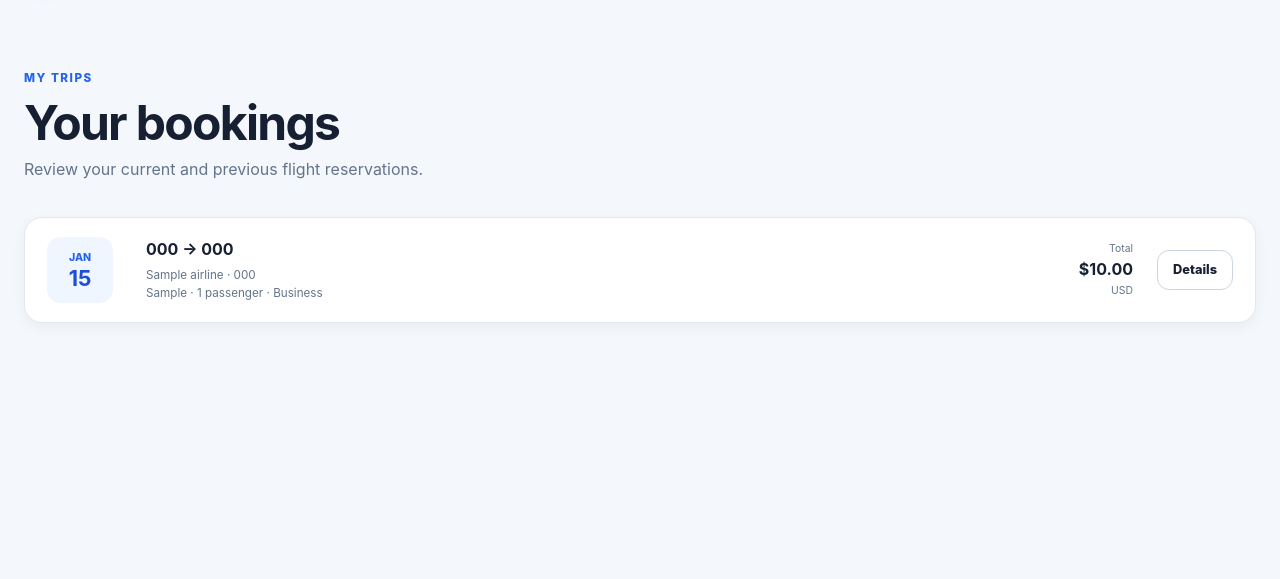
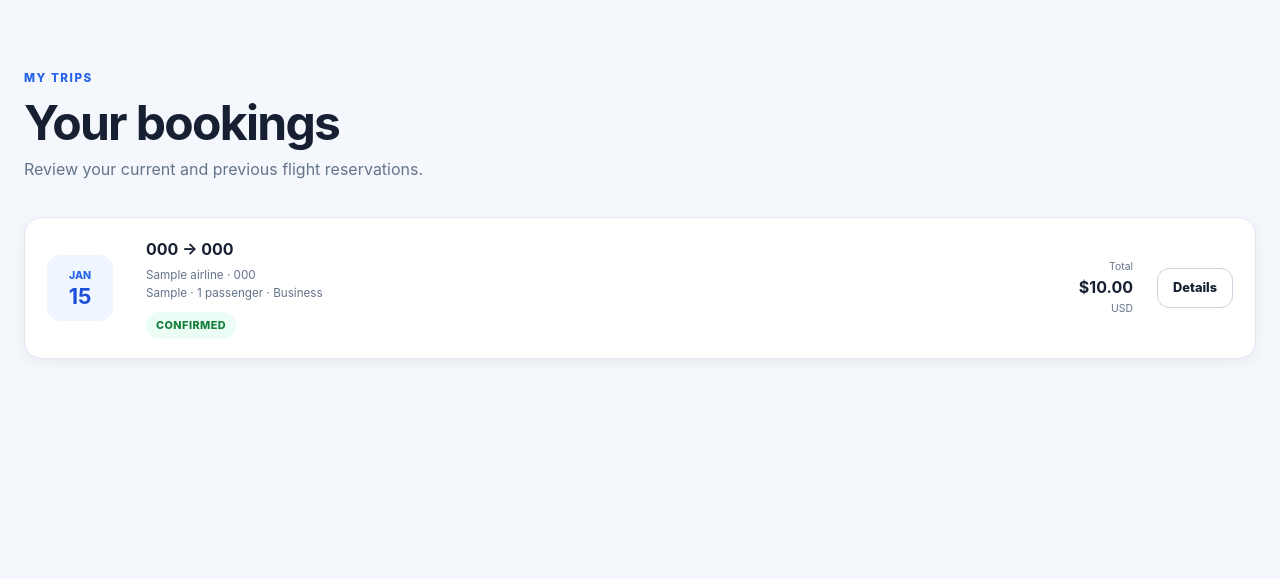
Before and after one commit to JoshuaTT10/airline-ticket-reservation-system, a Django app: page /bookings/ in a window 1280 px wide. Shown: the part 83-662 px from the top of the page. Run offline with Django 5.2, Linux system fonts and the light colour scheme; a user stored in the database is signed in; tables that the repository leaves empty hold one stand-in row (values such as "Sample post").

Commit message:
Show reservation status in booking history

```diff
--- a/reservations/templates/reservations/booking_history.html
+++ b/reservations/templates/reservations/booking_history.html
@@ -74,6 +74,25 @@
                                 {{ reservation.get_cabin_class_display }}
                             </span>
 
+
+                                <div style="margin-top: 8px;">
+
+                                    {% if reservation.is_cancelled %}
+
+                                        <span class="reservation-status reservation-status-cancelled">
+                                        Cancelled
+                                    </span>
+
+                                    {% else %}
+
+                                        <span class="reservation-status reservation-status-confirmed">
+                                        Confirmed
+                                    </span>
+
+                                    {% endif %}
+
+                                </div>
+
                             </div>
 
 
```
